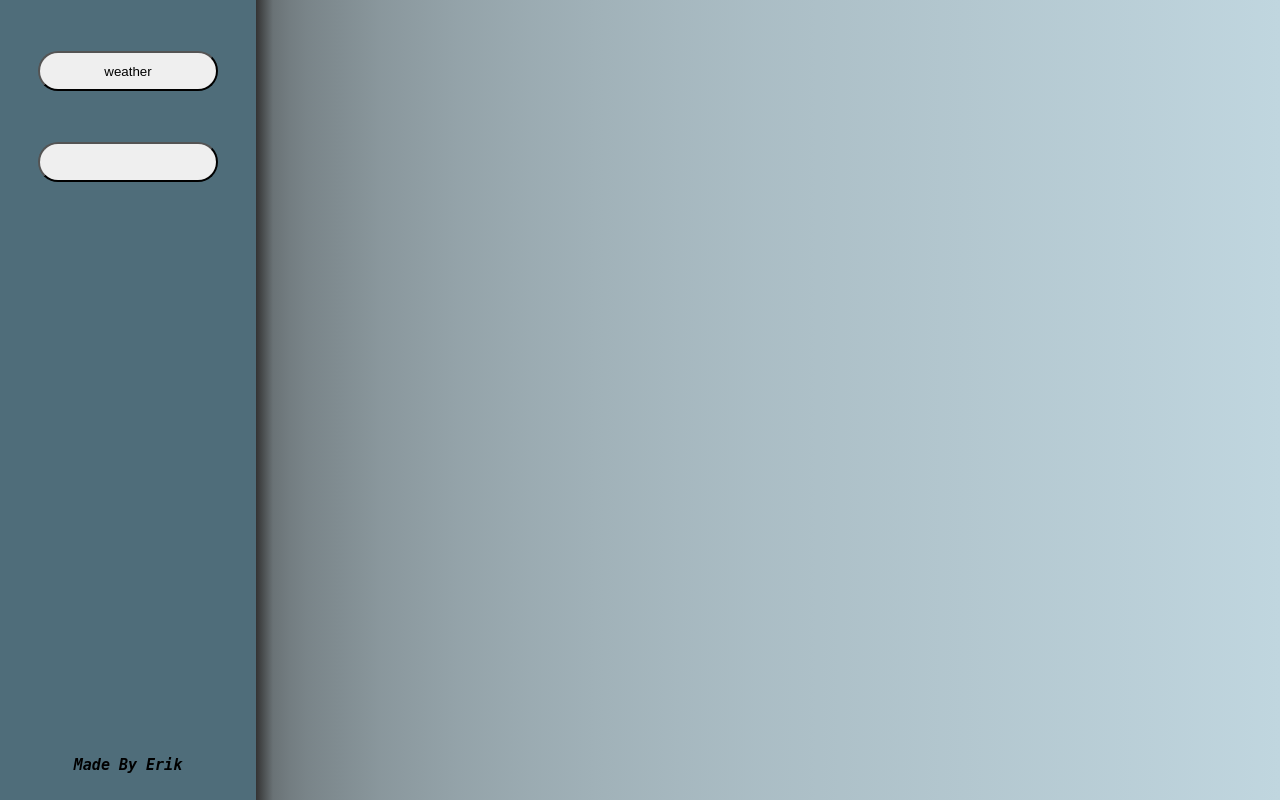
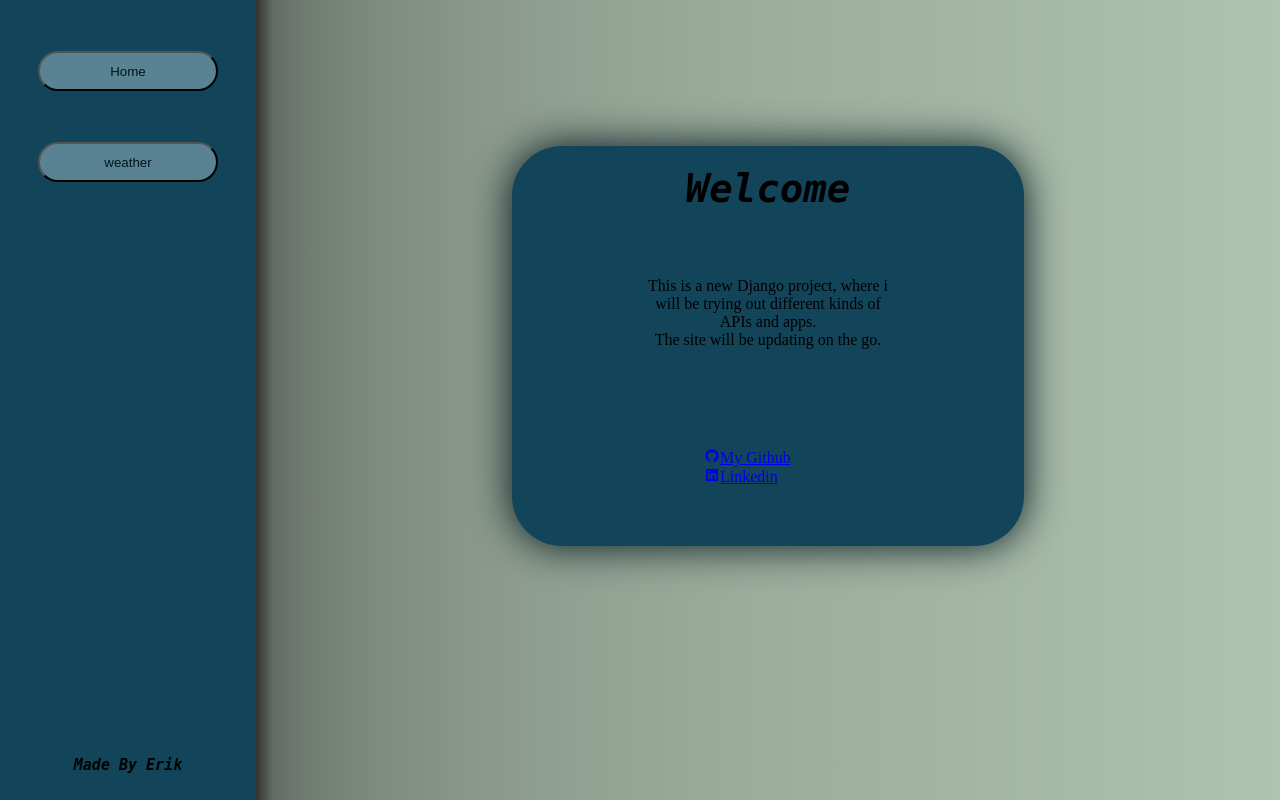
Before and after one commit to erikhalt/djangoweb, a Django app: page / in a window 1280 px wide. Run offline with Django 4.2, Linux system fonts and the light colour scheme.

Commit message:
homepage done

```diff
--- a/newsite/static/style.css
+++ b/newsite/static/style.css
@@ -17,14 +17,14 @@ body {
     position: relative;
     height: 100%;
     width: 20%;
-    background-color: #4F6D7A;
+    background-color: #124559;
 }
 
 .content {
     position: relative;
     width: 80%;
     height: 100%;
-    background: linear-gradient(90deg, #333333, 5%, #C0D6DF);
+    background: linear-gradient(90deg, #333333, 5%, #AEC3B0);
 }
 
 .navbarbutton {
@@ -35,6 +35,8 @@ body {
     border-radius: 50px;
     left: 15%;
     right: 15%;
+    background-color: #598392;
+    color: #01161E;
 }
 
 #tag {
@@ -46,3 +48,59 @@ body {
     right: 15%;
     text-align: center;
 }
+
+.homescreen {
+    position: relative;
+    width: 50%;
+    height: 50%;
+    background-color: #124559;
+    top: 15%;
+    bottom: 25%;
+    left: 25%;
+    right: 25%;
+    box-shadow: 0 0 40px #01161E;
+    border-radius: 50px;
+}
+
+.homescreen h1 {
+    position: relative;
+    font: italic bold 15px monospace;
+    top: 5%;
+    width: 70%;
+    font-size: 300%;
+    left: 15%;
+    right: 15%;
+    text-align: center;
+}
+
+.homescreen p {
+    position: relative;
+    height: 50%;
+    top: 15%;
+    bottom: 15%;
+    width: 50%;
+    left: 25%;
+    right: 25%;
+    text-align: center;
+}
+
+.links {
+    position: relative;
+    width: 50%;
+    height: 25%;
+    left: 25%;
+    right: 25%;
+    align-items: center;
+}
+
+.homescreen a {
+    position: relative;
+    top: 15%;
+    bottom: 15%;
+    left: 25%;
+    right: 25%;
+    width: 50%;
+    margin-top: 5%;
+    font-size: 100%;
+    text-align: center;
+}
--- a/newsite/templates/Base.html
+++ b/newsite/templates/Base.html
@@ -28,10 +28,13 @@
 <body>
     <div class="body">
         <div class="side-navbar">
+            <a href="/">
+                <button class="navbarbutton">Home</button>
+            </a>
             <a href="/weatherapi">
                 <button class="navbarbutton">weather</button>
             </a>
-            <button class="navbarbutton"></button>
+
 
             <h1 id="tag">Made By Erik</h1>
         </div>
--- a/newsite/templates/home.html
+++ b/newsite/templates/home.html
@@ -3,5 +3,17 @@
 
 
 {% block content %}
-
+<div class="homescreen">
+    <h1>Welcome</h1>
+    <p>This is a new Django project, where i will be trying out different kinds of APIs and apps.
+        <br>
+        The site will be updating on the go.
+    </p>
+    <div class="links">
+        <a href="https://github.com/erikhalt" target="_blank"><i class='bx bxl-github'></i>My Github</a>
+        <br>
+        <a href="https://www.linkedin.com/in/erik-h-063041100/" target="_blank"><i
+                class='bx bxl-linkedin-square'></i>Linkedin</a>
+    </div>
+</div>
 {% endblock %}
```
